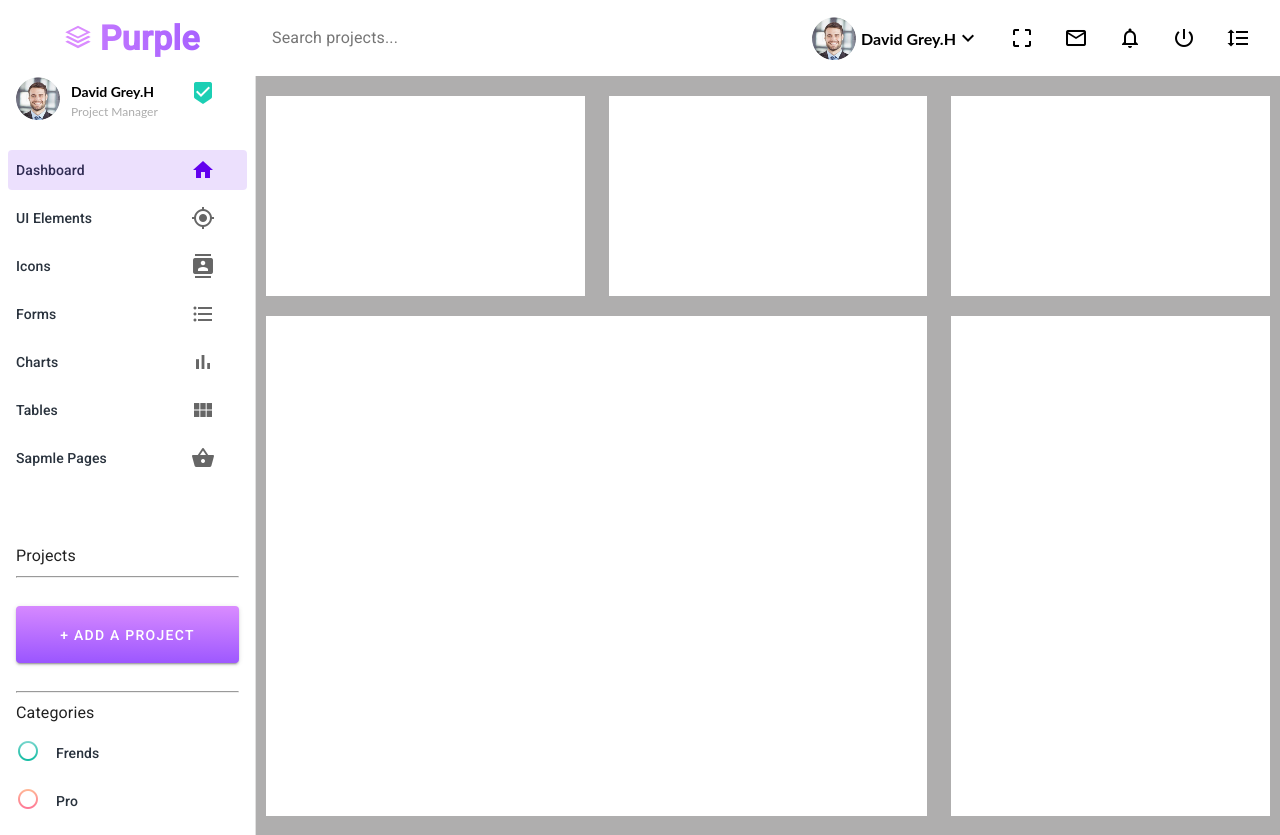
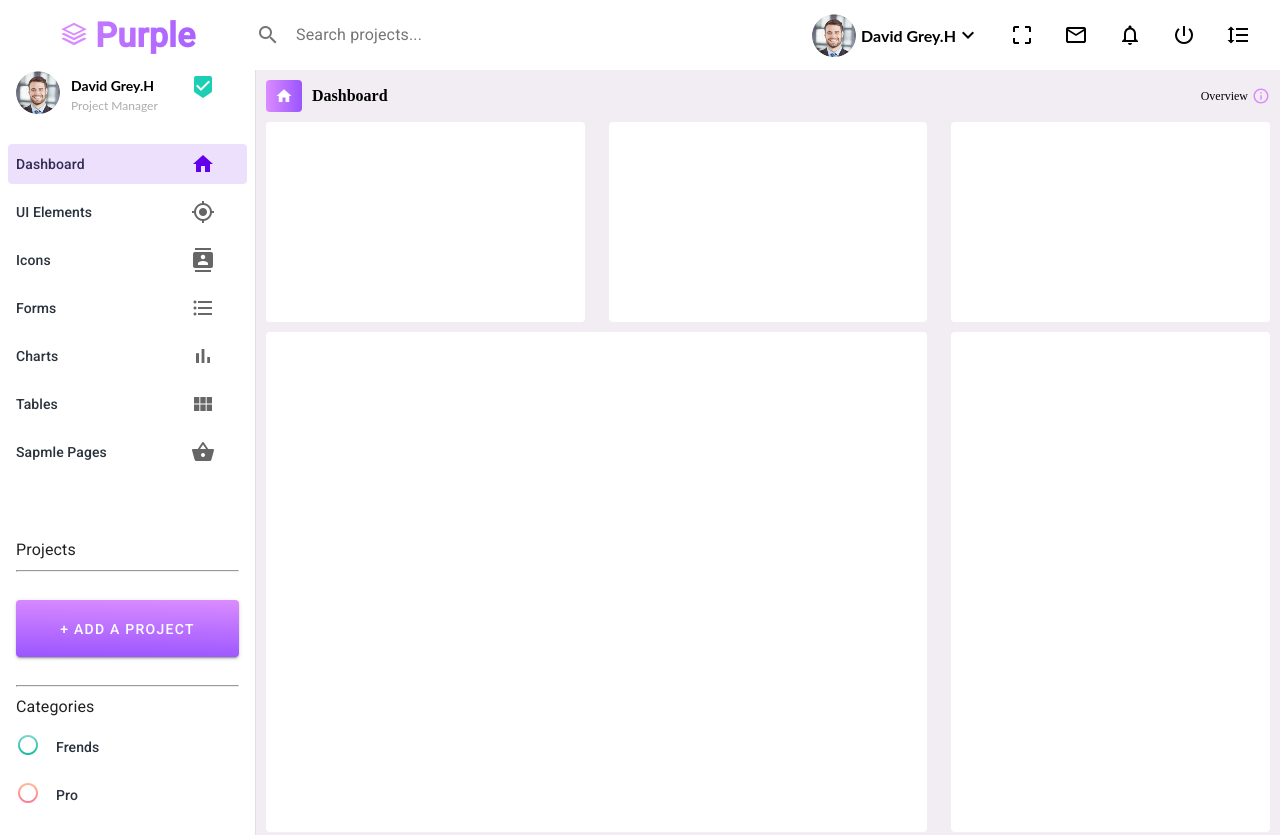
Before and after one commit to paulohloblin/Lab_13, a website built with webpack: page app/index.html in a window 1280 px wide. Shown: the top 835 px of the page. Built offline with Linux system fonts and the light colour scheme.

Commit message:
Додано header і footer.

```diff
--- a/app/index.html
+++ b/app/index.html
@@ -1,5 +1,6 @@
 <!DOCTYPE html>
 <html>
+
 <head>
     <meta charset="UTF-8">
     <link href="../dist/css/styles.css" type="text/css" rel="stylesheet">
@@ -7,9 +8,11 @@
     <link href="https://fonts.googleapis.com/css?family=Roboto:300,400,500" rel="stylesheet">
     <title>Purple</title>
 </head>
+
 <body>
     <nav class="top">
-        <div class="logo">
+        <section class="logo">
+            <div class="logowrapper">
                 <h1 class="mdc-typography--headline4">
                     <span>
                         <svg version="1.1" xmlns="http://www.w3.org/2000/svg" xmlns:xlink="http://www.w3.org/1999/xlink" x="0px" y="0px" width="26px" height="26px" viewBox="0 0 1000 1000" enable-background="new 0 0 1000 1000" xml:space="preserve">
@@ -20,12 +23,14 @@
                     <b>Purple</b>
                 </h1>
             </div>
-        <div class="mdc-text-field mdc-text-field--no-label">
+        </section>
+        <section class="mdc-text-field mdc-text-field--no-label">
+            <i class="material-icons mdc-text-field__icon">search</i>
             <input type="text" class="mdc-text-field__input" placeholder="Search projects..." aria-label="Label">
             <div class="mdc-line-ripple"></div>
-        </div>
+        </section>
 
-        <div class="mathposition top-menu-header-text" style="float: right;">
+        <section class="mathposition top-menu-header-text" style="float: right;">
             <img src="images/profile_pic.png" style="float: left">
             <b style="margin-left:5px; line-height: 45px;">David Grey.H</b>
             <i class="material-icons" aria-hidden="true" style="margin-top:10px; margin-left:30px;  float:right">format_line_spacing</i>
@@ -34,7 +39,7 @@
             <i class="material-icons" aria-hidden="true" style="margin-top:10px; margin-left:30px;  float:right">mail_outline</i>
             <i class="material-icons" aria-hidden="true" style="margin-top:10px; margin-left:30px; float:right">crop_free</i>
             <i class="material-icons" aria-hidden="true" style="margin-top:10px; float:right">expand_more</i>
-        </div>
+        </section>
     </nav>
 
     <nav class="left">
@@ -51,7 +56,7 @@
             </div>
             <div class="mdc-drawer__content">
                 <nav class="mdc-list">
-                  <a class="mdc-list-item mdc-list-item--activated " aria-selected="true" href="#" >
+                    <a class="mdc-list-item mdc-list-item--activated " aria-selected="true" href="#">
                         <span class="mdc-list-item__text ">Dashboard</span>
                         <i class="material-icons mdc-list-item__graphic" aria-hidden="true">home</i>
                     </a>
@@ -81,11 +86,13 @@
                     </a>
                     <div class="menu-projects">
                         <span>Projects</span>
-                      <br/><hr/>
+                        <br/>
+                        <hr/>
                         <button class="mdc-button mdc-button--raised">
                             <span class="mdc-button__ripple"></span> + Add a Project
                         </button>
-                      <br/><hr/>
+                        <br/>
+                        <hr/>
                     </div>
 
                     <span style="margin-left: 16px;">Categories</span>
@@ -103,32 +110,80 @@
             </div>
         </aside>
     </nav>
-      <main class="mdc-layout-grid__inner">
-          <section class="mdc-layout-grid__cell--span-12" style="height:1000px">
-            <section  class="mdc-layout-grid__inner">
+    <main class="mdc-layout-grid">
+        <header class="mainheader mdc-layout-grid__inner">
+            <section class="mdc-layout-grid__cell--span-12">
+                <div style="float: left; height: 32px;">
+                    <div class="headerlogo">
+                        <i class="headerlogo_inner material-icons ">home</i>
+                    </div>
+                    <b style="margin-left: 10px; line-height: 2em;">Dashboard</b>
+                </div>
+                 <div style="float: right; height: 32px;">
+                    <span style="float: right; margin-top:7px;" ><svg xmlns="http://www.w3.org/2000/svg" width="18" height="18" viewBox="0 0 24 24"><path fill="none" d="M0 0h24v24H0V0z"/><path d="M11 7h2v2h-2zm0 4h2v6h-2zm1-9C6.48 2 2 6.48 2 12s4.48 10 10 10 10-4.48 10-10S17.52 2 12 2zm0 18c-4.41 0-8-3.59-8-8s3.59-8 8-8 8 3.59 8 8-3.59 8-8 8z"/></svg>
+                    </span>
+                    <span style="margin-right: 4px; line-height: 2.7em; font-size: 12px;">Overview</span>
+
+                 </div>
+            </section>
+        </header>
+        <section class="mdc-layout-grid__inner main-part-container">
+            <section class="mdc-layout-grid__cell--span-12">
+                <section class="mdc-layout-grid__inner">
                     <section class="sales mdc-layout-grid__cell--span-4"></section>
                     <section class="orders mdc-layout-grid__cell--span-4"></section>
                     <section class="online mdc-layout-grid__cell--span-4"></section>
                 </section>
-                <section  class="mdc-layout-grid__inner">
+                <section class="mdc-layout-grid__inner">
                     <section class="stats mdc-layout-grid__cell--span-8"></section>
                     <section class="sourses mdc-layout-grid__cell--span-4"></section>
                 </section>
-                <section  class="mdc-layout-grid__inner">
+                <section class="mdc-layout-grid__inner">
                     <section class="tickets mdc-layout-grid__cell--span-12"></section>
                 </section>
-                <section  class="mdc-layout-grid__inner">
+                <section class="mdc-layout-grid__inner">
                     <section class="updates mdc-layout-grid__cell--span-12"></section>
                 </section>
-                <section  class="mdc-layout-grid__inner">
+                <section class="mdc-layout-grid__inner">
                     <section class="status mdc-layout-grid__cell--span-12"></section>
                 </section>
-
             </section>
+        </section>
+        <hr/>
+        <footer class="mdc-layout-grid__inner">
+            <section class="mdc-layout-grid__cell--span-12">
+                <div class="footer" style="float: left;">
+                    &copy; 2019 Pavlo Ohloblin. All rights not reserved.
+                </div>
+                 <div class="footer" style="float: right;">
+                    Hand-crafted and made with &nbsp;
+                    <svg style="float: right;" version="1.1" id="Capa_1" xmlns="http://www.w3.org/2000/svg" xmlns:xlink="http://www.w3.org/1999/xlink" x="0px" y="0px" width="20px" height="20px" viewBox="0 0 50 50" style="enable-background:new 0 0 50 50;" xml:space="preserve"> <path style="fill:#D75A4A;" d="M24.85,10.126c2.018-4.783,6.628-8.125,11.99-8.125c7.223,0,12.425,6.179,13.079,13.543
+                      c0,
+                     0,
+                     0.353,
+                     1.828-0.424,
+                     5.119c-1.058,
+                     4.482-3.545,
+                     8.464-6.898,
+                     11.503L24.85,
+                     48L7.402,
+                     32.165c-3.353-3.038-5.84-7.021-6.898-11.503 c-0.777-3.291-0.424-5.119-0.424-5.119C0.734,
+                     8.179,
+                     5.936,
+                     2,
+                     13.159,
+                     2C18.522,
+                     2,
+                     22.832,
+                     5.343,
+                     24.85,
+                     10.126z"/></svg>
+                 </div>
+            </section>
+        </footer>
     </main>
-
-      <footer class="mdc-layout-grid__inner"></footer>
     <script src="../dist/js/bundle.js" async></script>
     <script src="../app/js/scripts.js" async></script>
 </body>
+
 </html>
--- a/app/js/es2015.js
+++ b/app/js/es2015.js
@@ -7,3 +7,6 @@ list.wrapFocus = true;
 
 import {MDCTextField} from '@material/textfield';
 const textField = new MDCTextField(document.querySelector('.mdc-text-field'));
+
+import {MDCTextFieldIcon} from '@material/textfield/icon';
+const icon = new MDCTextFieldIcon(document.querySelector('.mdc-text-field-icon'));
--- a/app/js/scripts.js
+++ b/app/js/scripts.js
@@ -1,9 +1,23 @@
 'use strict';
 console.log("Script started");
-let text = document.querySelector(".mdc-text-field");
+let topbarheight = 70;
+let tbheight_selector = document.querySelector(".top");
+let bodypadding_selector = document.querySelector("body");
+let logoheight_selector = document.querySelector(".logo");
+let textfield = document.querySelector(".mdc-text-field");
+let textfieldicon = document.querySelector(".mdc-text-field__icon");
 let topmenu = document.querySelector(".mathposition");
+let logo = document.querySelector(".logowrapper");
 
-text.style.setProperty('--text', ((76)-56)/2 + 'px');
-topmenu.style.setProperty('--toppadding', ((76)-44)/2 + 'px');
+console.log(screen.availHeight);
+
+tbheight_selector.style.setProperty('--topbarheight', topbarheight + 'px');
+logoheight_selector.style.setProperty('--topbarheight', topbarheight + 'px');
+bodypadding_selector.style.setProperty('--topbarheight', topbarheight + 'px');
+textfield.style.setProperty('--text', ((topbarheight)-56)/2 + 'px');
+topmenu.style.setProperty('--toppadding', ((topbarheight)-44)/2 + 'px');
+logo.style.setProperty('--logomargin', ((topbarheight)-40)/2 + 'px');
+
+textfieldicon.style.setProperty('--textfieldicon', ((56)-24)/2 + 'px');
 
 console.log("Script finished");
--- a/app/scss/styles.scss
+++ b/app/scss/styles.scss
@@ -6,15 +6,22 @@
 @import "@material/textfield/mdc-text-field";
 @import "@material/top-app-bar/mdc-top-app-bar";
 @import "@material/icon-button/mdc-icon-button";
+@import "@material/textfield/icon/mdc-text-field-icon";
+@import "@material/shape/mixins";
+@import "@material/shape/functions";
 
 $main: #afaeae;
 $nav: #ffffff;
-$secheight: 200px;
+$shaperadius: 4px;
 
 :root{
-    --height: 2724px;
+    --smallsectheight: 200px;
+    --largesectheight: 500px;
     --text:15px;
     --toppadding: 5px;
+    --textfieldicon: 5px;
+    --topbarheight: 76px;
+    --logomargin:10px;
 }
 
 .mdc-list-item__text {
@@ -71,24 +78,37 @@ $secheight: 200px;
     @include mdc-text-field-line-ripple-color(#8b8b8b);
 }
 
+.mdc-text-field__icon{
+    padding-top:var(--textfieldicon);
+}
+
+main.mdc-layout-grid{
+    margin-left: 256px;
+    padding: 10px 10px 0px 10px;
+    height: 100%;
+    //background-color: $main;
+}
+
+.mdc-layout-grid__inner{
+    margin-top: 10px;
+    margin-bottom: 10px;
+}
+
+.main-part-container{
+    max-width: 1100px;
+    margin: auto;
+}
+
+.mdc-layout-grid--fixed-column-width{
+    @include mdc-layout-grid-fixed-column-width(desktop, 10px, 5px, 50px);
+}
+
 body
 {
-    height: 2824px;
-    padding-top: 76px;
+    height: 100%;
+    padding-top: var(--topbarheight);
     margin: 0;
     background: #f2edf3;
-}
-
-main {
-    padding-left: 10px;
-    padding-right: 10px;
-    height: var(--height);
-    background-color: $main;
-}
-
-section{
-    margin-top:10px;
-    margin-bottom:10px;
 }
 
 span svg
@@ -98,7 +118,7 @@ span svg
 
 .top {
     width: 100%;
-    height: 76px;
+    height: var(--topbarheight);
     background-color: $nav;
     position: fixed;
     left: 0px;
@@ -106,25 +126,31 @@ span svg
     z-index: 2;
 }
 
-h1.mdc-typography--headline4 {
-    color: white;  /* Fallback: assume this color ON TOP of image */
+.mdc-typography--headline4{
+    color: black;
     background: linear-gradient(to right, #da8cff 0%, #9a55ff 100%);
-    @include mdc-typography-baseline-top(50px);
     -webkit-background-clip: text;
     -webkit-text-fill-color: transparent;
+    margin: auto;
  }
 
 .logo {
     width: 256px;
-    height: 76px;
-    text-align:center;
+    height: var(--topbarheight);
     position: fixed;
     left: 0px;
     top: 0px;
+    //@errorpadding-top: var(--logomargin);
+}
+
+.logowrapper{
+    margin:auto;
+    margin-top: var(--logomargin);
+    text-align:center;
 }
 
 .left {
-    height: var(--height);
+    height: 2000px;
     background-color: $nav;
     float: left;
 }
@@ -176,7 +202,7 @@ h1.mdc-typography--headline4 {
 }
 
 .mathposition{
-    padding:var(--toppadding) 0px 0px 0px;
+    margin:var(--toppadding) 0px 0px 0px;
 }
 .top-menu-header-text{
     height:44px;
@@ -184,45 +210,87 @@ h1.mdc-typography--headline4 {
     font-family: Lato;
 }
 
+section{
+    margin:0px;
+}
+
+.mainheader{
+    height:32px;
+    max-width: 1100px;
+    margin:auto;
+}
+
+.headerlogo{
+    height:32px;
+    width:36px;
+    float: left;
+    @include mdc-shape-radius($shaperadius);
+    background-color: #00c292;
+    background-image: linear-gradient(to right, #da8cff 0%, #9a55ff);
+}
+
+.material-icons.headerlogo_inner{
+    font-size: 18px;
+    position: relative;
+    left: 9px;
+    right: 9px;
+    top: 7px;
+    bottom: 7px;
+    color: white;
+}
+
 section.sales {
     background-color:$nav;
-    height: $secheight;
+    height: var(--smallsectheight);
+    @include mdc-shape-radius($shaperadius);
 }
 
 section.orders {
     background-color:$nav;
-    height: $secheight;
+    height: var(--smallsectheight);
+    @include mdc-shape-radius($shaperadius);
 }
 
 section.online {
     background-color:$nav;
-    height: $secheight;
+    height: var(--smallsectheight);
+    @include mdc-shape-radius($shaperadius);
 }
 
 section.stats {
     background-color:$nav;
-    height: 500px;
+    height: var(--largesectheight);
+    @include mdc-shape-radius($shaperadius);
 }
 
 section.sourses {
     background-color:$nav;
-    height: 500px;
+    height: var(--largesectheight);
+    @include mdc-shape-radius($shaperadius);
 }
 
 section.tickets {
     background-color:$nav;
-    height: 500px;
+    height: var(--largesectheight);
+    @include mdc-shape-radius($shaperadius);
 }
 
 section.updates {
     background-color:$nav;
-    height: 500px;
+    height: var(--largesectheight);
+    @include mdc-shape-radius($shaperadius);
 }
 
 section.status {
     background-color:$nav;
-    height: 500px;
+    height: var(--largesectheight);
+    @include mdc-shape-radius($shaperadius);
 }
-//footer{}
 
-//h2{}
+footer{
+    height: 60px;
+}
+
+.footer{
+    margin-top:15px;
+}
--- a/package.json
+++ b/package.json
@@ -41,6 +41,7 @@
     "@material/layout-grid": "^4.0.0",
     "@material/list": "^1.0.1",
     "@material/ripple": "^4.0.0",
+    "@material/shape": "^4.0.0",
     "@material/textfield": "^4.0.0",
     "@material/top-app-bar": "^4.0.0",
     "@material/typography": "^4.0.0"
```
Also changed, not shown: dist/css/styles.css, dist/js/bundle.js. Lines whose indentation alone changed are shown as unchanged.
